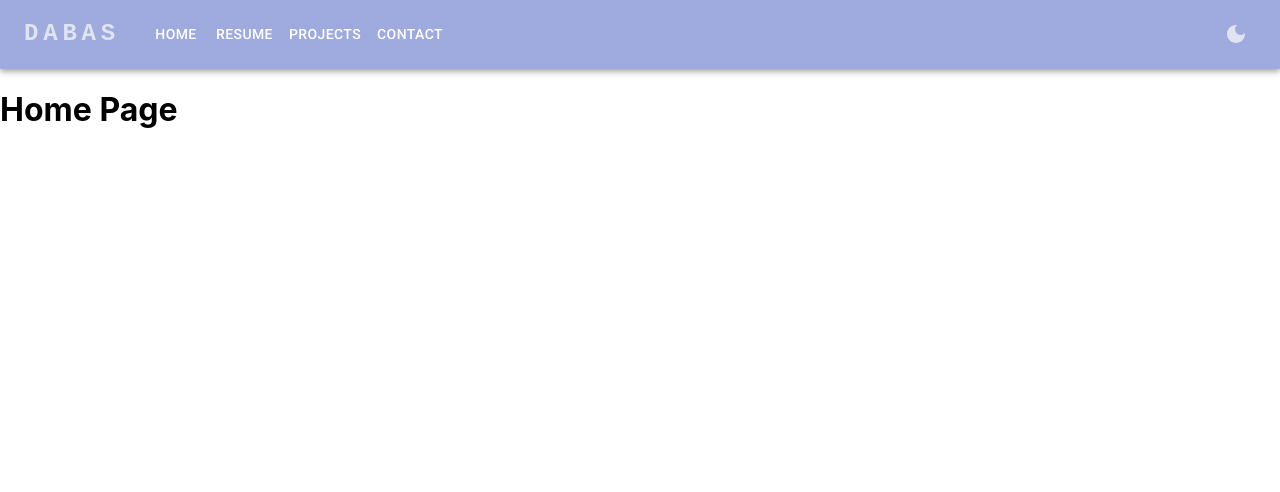
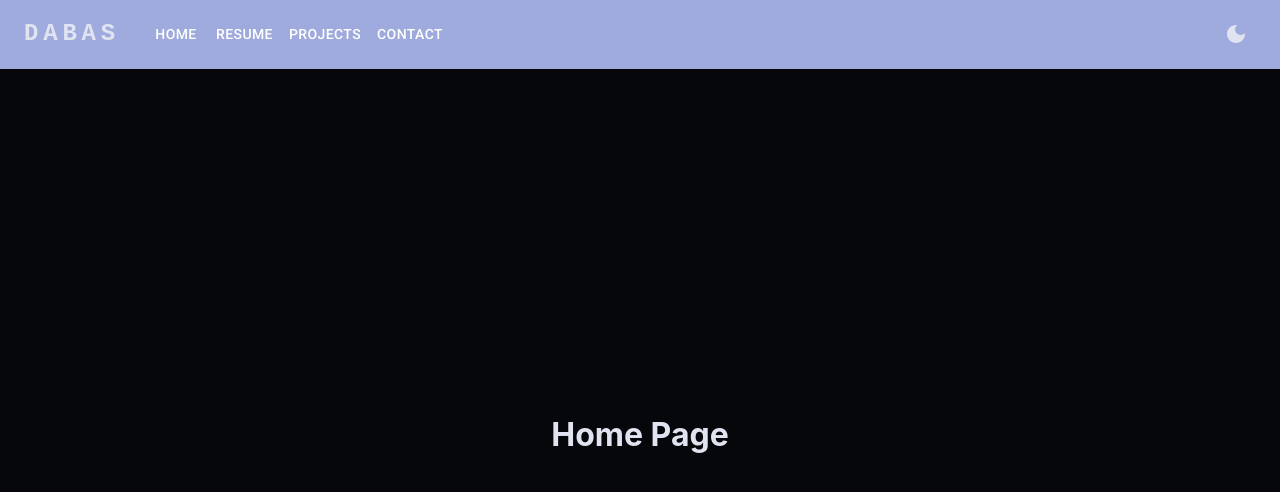
Before and after one commit to sharanyadabas/portfolio, a React (Create React App) app: page / in a window 1280 px wide. Shown: the top 492 px of the page. Built offline with nearby package versions, Linux system fonts and the light colour scheme.

Commit message:
Added boilerplate to other pages

```diff
--- a/src/pages/home.jsx
+++ b/src/pages/home.jsx
@@ -1,11 +1,20 @@
 import React from "react";
 import ResponsiveAppBar from "../components/ResponsiveAppBar";
+import ThemeBox from "../components/ThemeBox";
 
 function Home() {
   return (
-    <div>
+    <div style={{ height: "100vh", display: "flex", flexDirection: "column" }}>
       <ResponsiveAppBar />
-      <h1>Home Page</h1>
+      <ThemeBox
+        display="flex"
+        flexDirection="column"
+        alignItems="center"
+        justifyContent="center"
+        flexGrow="1"
+      >
+        <h1>Home Page</h1>
+      </ThemeBox>
     </div>
   );
 }
--- a/src/pages/projects.jsx
+++ b/src/pages/projects.jsx
@@ -23,7 +23,7 @@ const ExerciseEngine = {
 
 const EtchSketch = {
   title: "Etch-a-Sketch",
-  description: "Interactive Drawing Tablet",
+  description: "Add github floating button to top right of each project",
   image: "/portfolio/images/etchsketch.jpeg",
   link: "https://sharanyadabas.github.io/etch-a-sketch/",
   technologies: ["js", "html5", "css3"],
--- a/src/pages/resume.jsx
+++ b/src/pages/resume.jsx
@@ -1,13 +1,22 @@
 import React from "react";
 import ResponsiveAppBar from "../components/ResponsiveAppBar";
+import ThemeBox from "../components/ThemeBox";
 
-function Resume() {
+function Home() {
   return (
-    <div>
+    <div style={{ height: "100vh", display: "flex", flexDirection: "column" }}>
       <ResponsiveAppBar />
-      <h1>Resume Page</h1>
+      <ThemeBox
+        display="flex"
+        flexDirection="column"
+        alignItems="center"
+        justifyContent="center"
+        flexGrow="1"
+      >
+        <h1>Resume Page</h1>
+      </ThemeBox>
     </div>
   );
 }
 
-export default Resume;
+export default Home;
```
